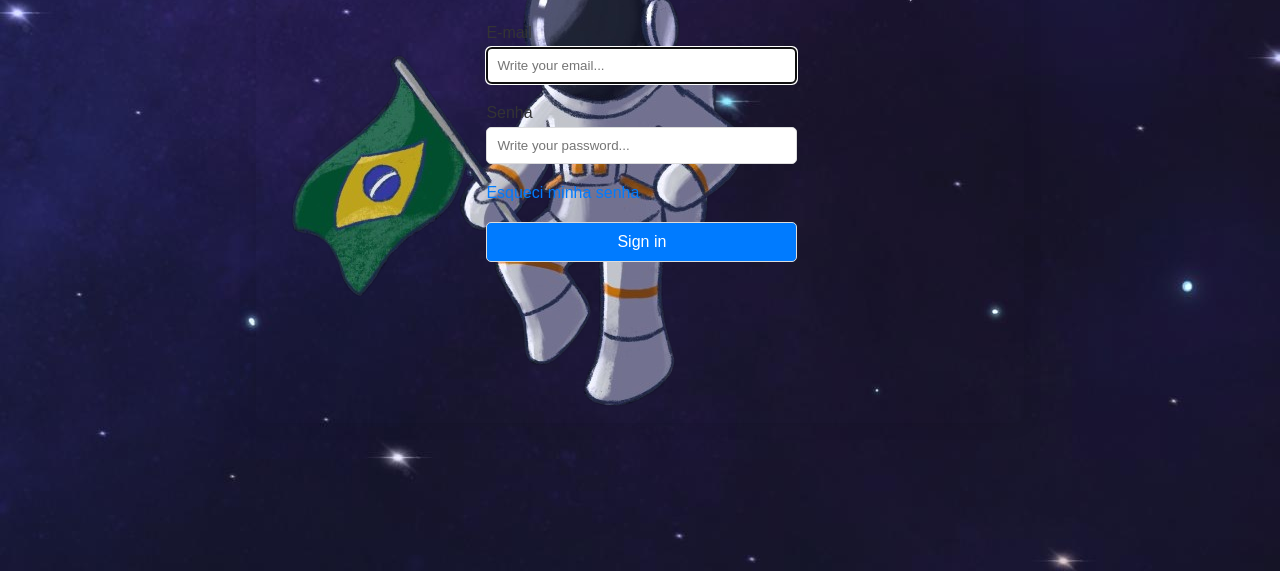
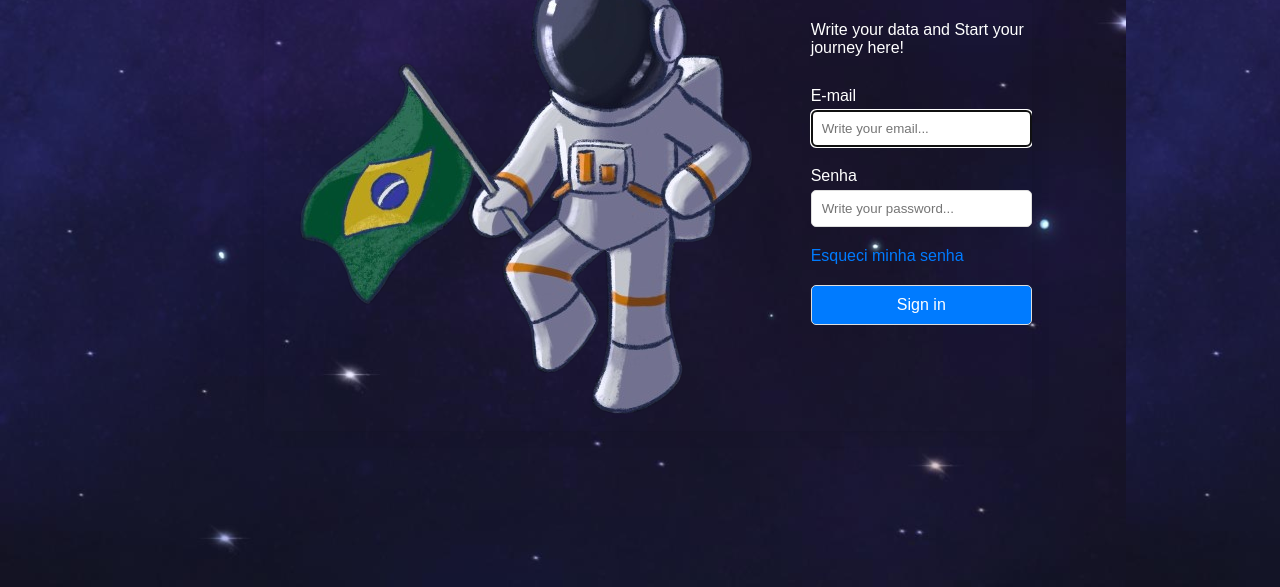
Before and after one commit to thayddo/NasaApp, a plain HTML site: page login.html in a window 1280 px wide. Shown: the part 229-816 px from the top of the page. Drawn offline with Linux system fonts and the light colour scheme.

Commit message:
adicao de tela de login

```diff
--- a/css/login.css
+++ b/css/login.css
@@ -1,12 +1,12 @@
 * {
-    margin: 0;
-    padding: 0;
     box-sizing: border-box;
 }
 
 body {
     font-family: Arial, sans-serif;
     background-image: url("../img/image.png");
+    background-size:contain;
+    width: 100%;
     height: 100vh;
     display: flex;
     justify-content: center;
@@ -23,8 +23,8 @@ body {
 }
 .rigth {
     align-items: center;
-    width: 30%;
-    height: 20%;
+    width: 100%;
+    height: 100%;
 }
 .left {
     align-items: left;
@@ -62,12 +62,12 @@ body {
 
 .formLogin p {
     margin-bottom: 30px;
-    color: #666;
+    color: white;
 }
 
 .formLogin label {
     margin-bottom: 5px;
-    color: #333;
+    color: white;
 }
 
 .formLogin input {
--- a/login.html
+++ b/login.html
@@ -10,7 +10,7 @@
 <body>
     <div class="page">
         <div class="rigth">
-            <img src="../img/astronauta.png" alt="">
+            <img src="img/astronauta.png" alt="">
         </div>
         <div class="left">
             <form method="POST" class="formLogin">
```
Also changed, not shown: index.html (+1 -1 lines).
